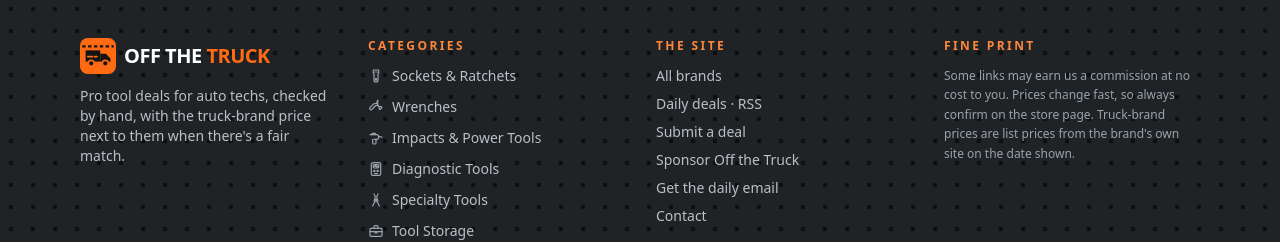
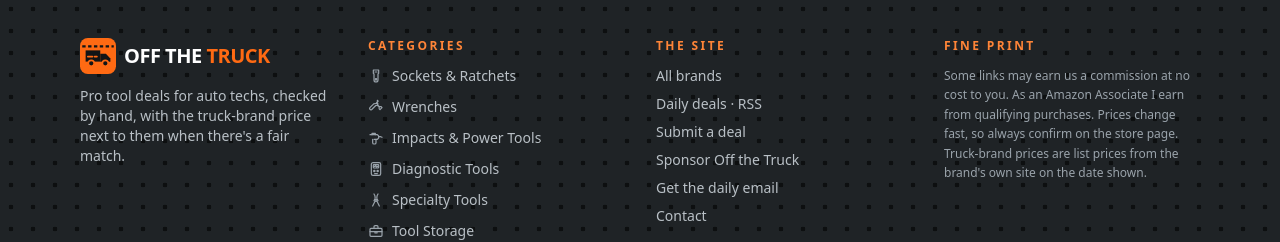
Before and after one commit to jhallenberger84/OffTheTruck, a Next.js app: page / in a window 1280 px wide. Shown: the part 10215-10457 px from the top of the page. Built offline with nearby package versions, Linux system fonts and the light colour scheme; no server answers; the database is empty.

Commit message:
Add Amazon Associates disclosure to footer

```diff
--- a/app/layout.tsx
+++ b/app/layout.tsx
@@ -93,7 +93,7 @@ export default async function RootLayout({ children }: { children: React.ReactNo
               </div>
               <div>
                 <p className="mb-3 text-xs font-black uppercase tracking-[0.2em] text-safety-400">Fine print</p>
-                <p className="text-xs leading-relaxed text-steel-400">Some links may earn us a commission at no cost to you. Prices change fast, so always confirm on the store page. Truck-brand prices are list prices from the brand&apos;s own site on the date shown.</p>
+                <p className="text-xs leading-relaxed text-steel-400">Some links may earn us a commission at no cost to you. As an Amazon Associate I earn from qualifying purchases. Prices change fast, so always confirm on the store page. Truck-brand prices are list prices from the brand&apos;s own site on the date shown.</p>
               </div>
             </div>
           </div>
```
